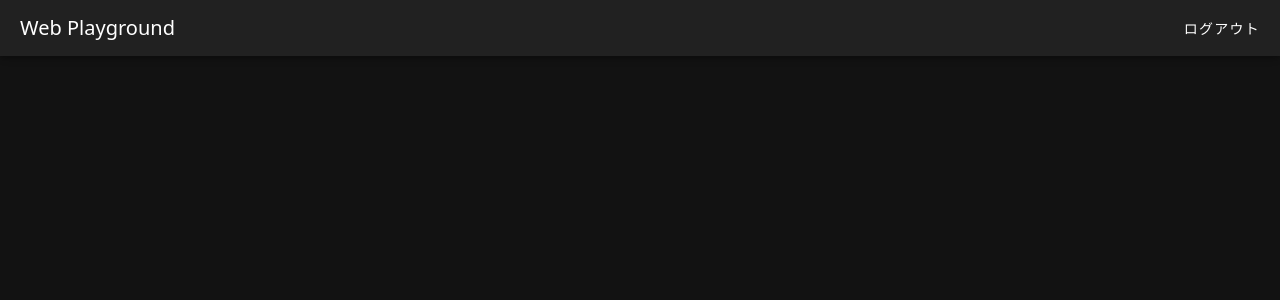
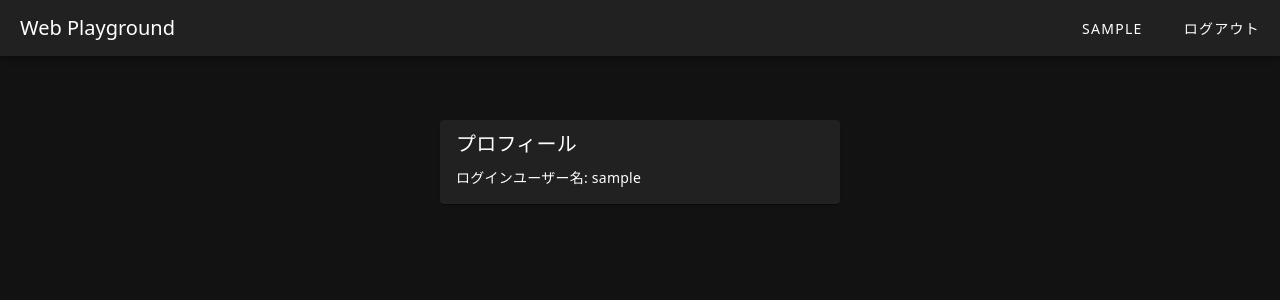
Before and after one commit to echo295s/web-playground, a Vue app in the folder frontend/: page /profile in a window 1280 px wide. Shown: the top 300 px of the page. Built offline with nearby package versions, Linux system fonts and the light colour scheme; sample sign-in values are in the browser's storage.

Commit message:
feat: add profile component

```diff
--- a/frontend/src/App.vue
+++ b/frontend/src/App.vue
@@ -1,8 +1,14 @@
 <template>
   <v-app>
     <v-app-bar density="comfortable" elevate-on-scroll>
-      <v-app-bar-title>Web Playground</v-app-bar-title>
+      <v-app-bar-title class="cursor-pointer" @click="goApps">Web Playground</v-app-bar-title>
       <v-spacer />
+      <v-btn
+        v-if="isLoggedIn"
+        variant="text"
+        class="mr-2"
+        @click="goProfile"
+      >{{ username }}</v-btn>
       <v-btn v-if="isLoggedIn" variant="text" @click="handleLogout">ログアウト</v-btn>
     </v-app-bar>
     <v-main>
@@ -18,7 +24,7 @@ import { mapState, mapMutations } from 'vuex'
 
 export default {
   computed: {
-    ...mapState(['isLoggedIn']),
+    ...mapState(['isLoggedIn', 'username']),
   },
   mounted() {
     window.addEventListener('logout', this.handleLogout);
@@ -28,6 +34,12 @@ export default {
   },
   methods: {
     ...mapMutations(['logout']),
+    goApps() {
+      this.$router.push('/apps');
+    },
+    goProfile() {
+      this.$router.push('/profile');
+    },
     handleLogout() {
       localStorage.removeItem('token');
       localStorage.removeItem('username');
--- a/frontend/src/components/Login.vue
+++ b/frontend/src/components/Login.vue
@@ -57,7 +57,7 @@ export default {
         })
         localStorage.setItem('token', res.data.token)
         localStorage.setItem('username', this.username)
-        this.$store.commit('login')
+        this.$store.commit('login', this.username)
         this.$router.push('/apps')
       } catch (err) {
         this.error = err.response?.data?.error || 'ログインに失敗しました'
--- /dev/null
+++ b/frontend/src/components/Profile.vue
@@ -0,0 +1,19 @@
+<template>
+  <v-card class="mx-auto my-12" max-width="400">
+    <v-card-title>プロフィール</v-card-title>
+    <v-card-text>
+      ログインユーザー名: {{ username }}
+    </v-card-text>
+  </v-card>
+</template>
+
+<script>
+import { mapState } from 'vuex'
+
+export default {
+  name: 'Profile',
+  computed: {
+    ...mapState(['username'])
+  }
+}
+</script>
--- a/frontend/src/router/index.js
+++ b/frontend/src/router/index.js
@@ -6,6 +6,7 @@ import Register from '../components/Register.vue';
 import AppSelection from '../components/AppSelection.vue';
 import DummyApp1 from '../components/DummyApp1.vue';
 import DummyApp2 from '../components/DummyApp2.vue';
+import Profile from '../components/Profile.vue';
 
 const routes = [
   { path: '/', redirect: '/login' },
@@ -15,6 +16,7 @@ const routes = [
   { path: '/chat', component: Chat, meta: { requiresAuth: true } },
   { path: '/dummy1', component: DummyApp1, meta: { requiresAuth: true } },
   { path: '/dummy2', component: DummyApp2, meta: { requiresAuth: true } },
+  { path: '/profile', component: Profile, meta: { requiresAuth: true } },
 ];
 
 const router = createRouter({
--- a/frontend/src/store/index.js
+++ b/frontend/src/store/index.js
@@ -4,14 +4,17 @@ export default createStore({
   state() {
     return {
       isLoggedIn: !!localStorage.getItem('token'),
+      username: localStorage.getItem('username') || '',
     }
   },
   mutations: {
-    login(state) {
+    login(state, username) {
       state.isLoggedIn = true;
+      state.username = username;
     },
     logout(state) {
       state.isLoggedIn = false;
+      state.username = '';
     },
   },
 })
```
